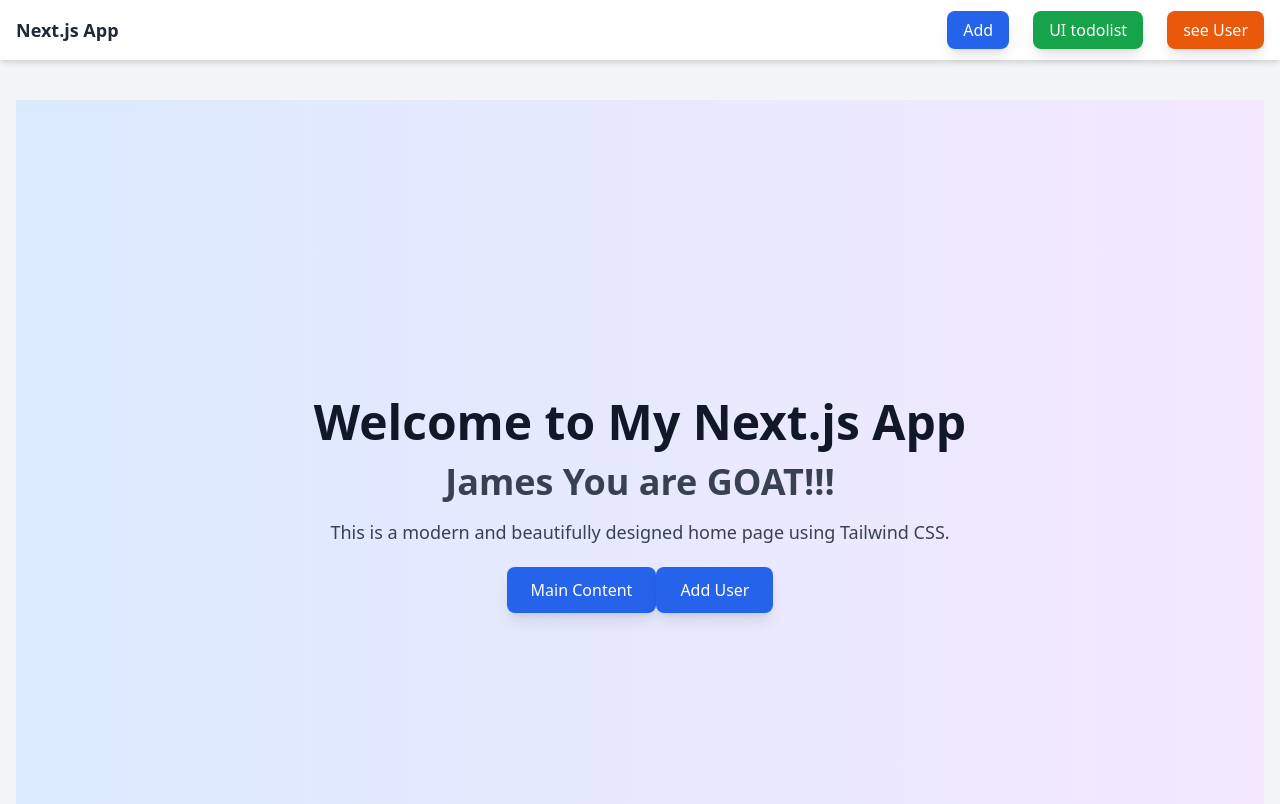
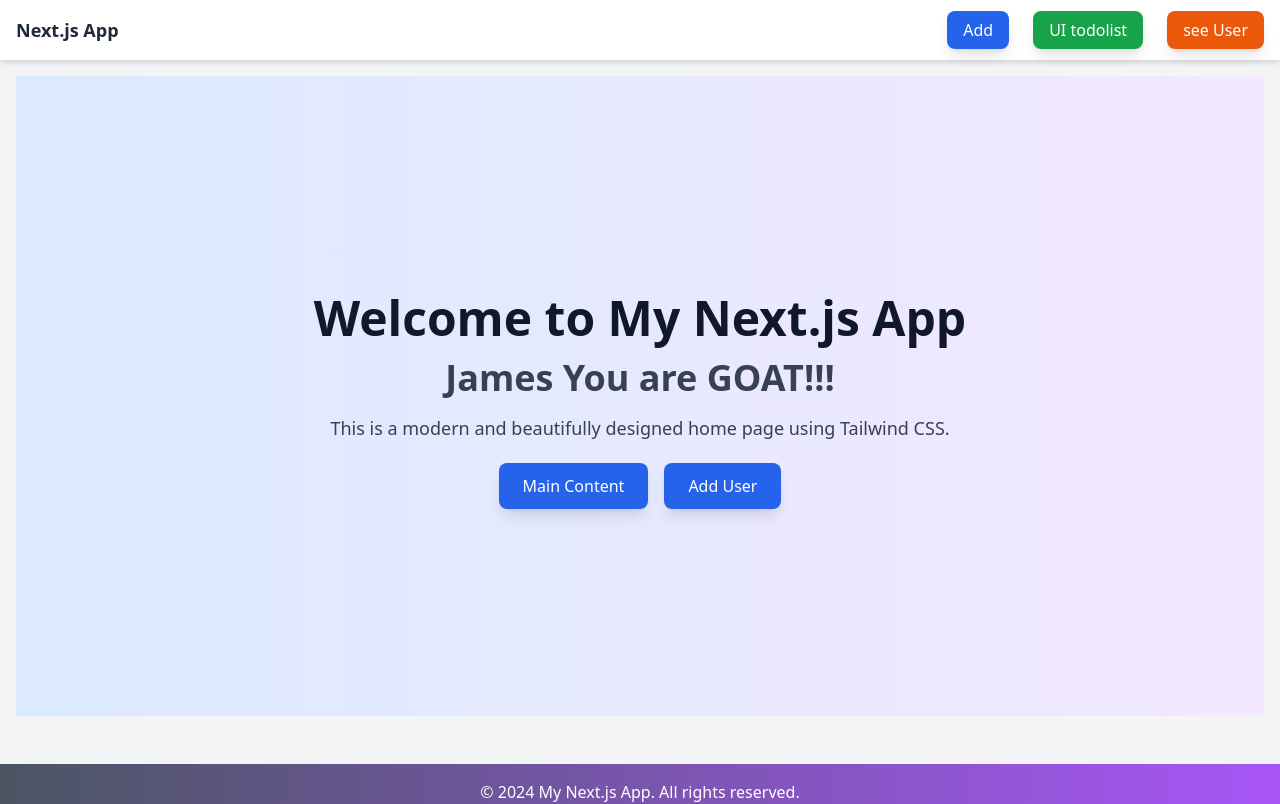
Before and after one commit to ChenYujunjks/nextjs1212, a Next.js app: page / in a window 1280 px wide. Shown: the top 804 px of the page. Built offline with nearby package versions, Linux system fonts and the light colour scheme.

Commit message:
fix page and layout

```diff
--- a/src/app/api/supabase/trynew1/[id]/route.ts
+++ b/src/app/api/supabase/trynew1/[id]/route.ts
@@ -1,5 +1,5 @@
 import { NextRequest, NextResponse } from "next/server";
-import supabase from "@/config/supabase-client";
+import supabase from "@/lib/supabase-client";
 
 export async function DELETE(
   request: NextRequest,
--- a/src/app/layout.tsx
+++ b/src/app/layout.tsx
@@ -45,7 +45,7 @@ export default function RootLayout({
             </ul>
           </nav>
         </header>
-        <main className="container mx-auto p-4 mt-6">{children}</main>
+        <main className="container mx-auto p-4 flex-1">{children}</main>
         <footer className="bg-gradient-to-r from-gray-600 to-purple-500 text-white p-4 mt-8 text-center">
           <p>© 2024 My Next.js App. All rights reserved.</p>
         </footer>
--- a/src/app/page.tsx
+++ b/src/app/page.tsx
@@ -2,7 +2,7 @@ import Link from "next/link";
 
 export default function Home() {
   return (
-    <main className="flex flex-col items-center justify-center min-h-screen bg-gradient-to-r from-blue-100 to-purple-100">
+    <main className="flex flex-col items-center justify-center min-h-[80vh] bg-gradient-to-r from-blue-100 to-purple-100">
       <div className="text-center">
         <h1 className="text-5xl font-bold text-gray-900 mb-4">
           Welcome to My Next.js App
@@ -14,8 +14,9 @@ export default function Home() {
           This is a modern and beautifully designed home page using Tailwind
           CSS.
         </p>
+        <div className="space-x-4">
           <Link
-          href="/"
+            href="/namelist"
             className="px-6 py-3 bg-blue-600 text-white rounded-lg shadow-lg hover:bg-blue-500 transition duration-300"
           >
             Main Content
@@ -27,6 +28,7 @@ export default function Home() {
             Add User
           </Link>
         </div>
+      </div>
     </main>
   );
 }
```
Also changed, not shown: src/app/api/supabase/user/route.ts (renamed from src/app/api/supabase/user1/route.ts). Lines whose indentation alone changed are shown as unchanged.
